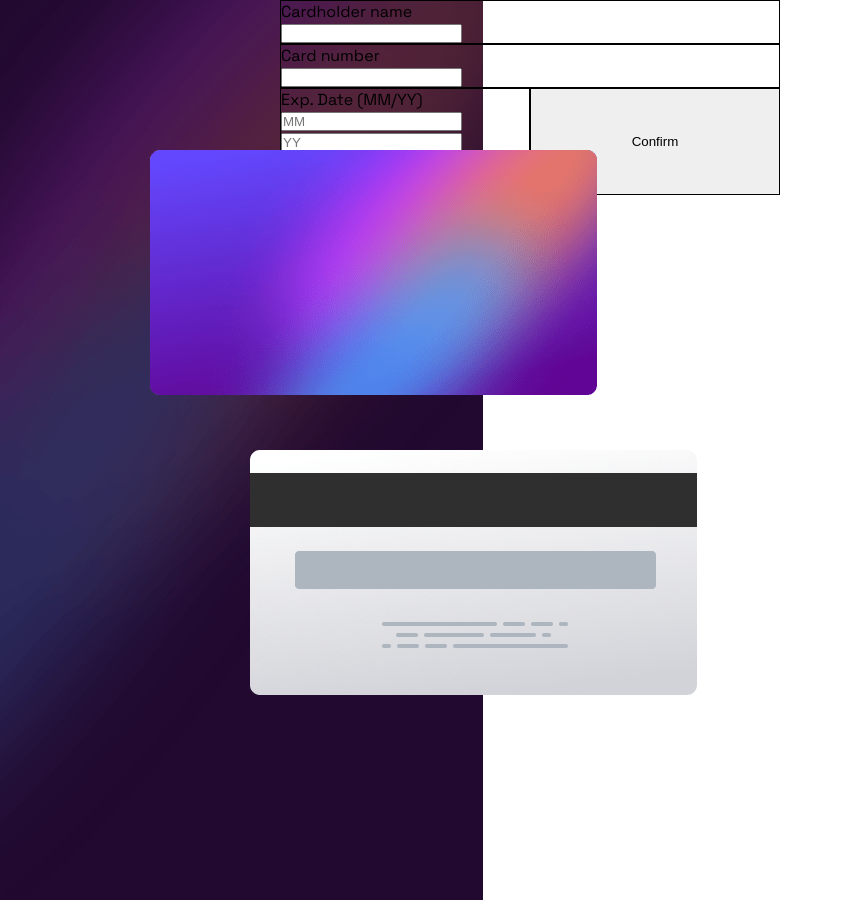
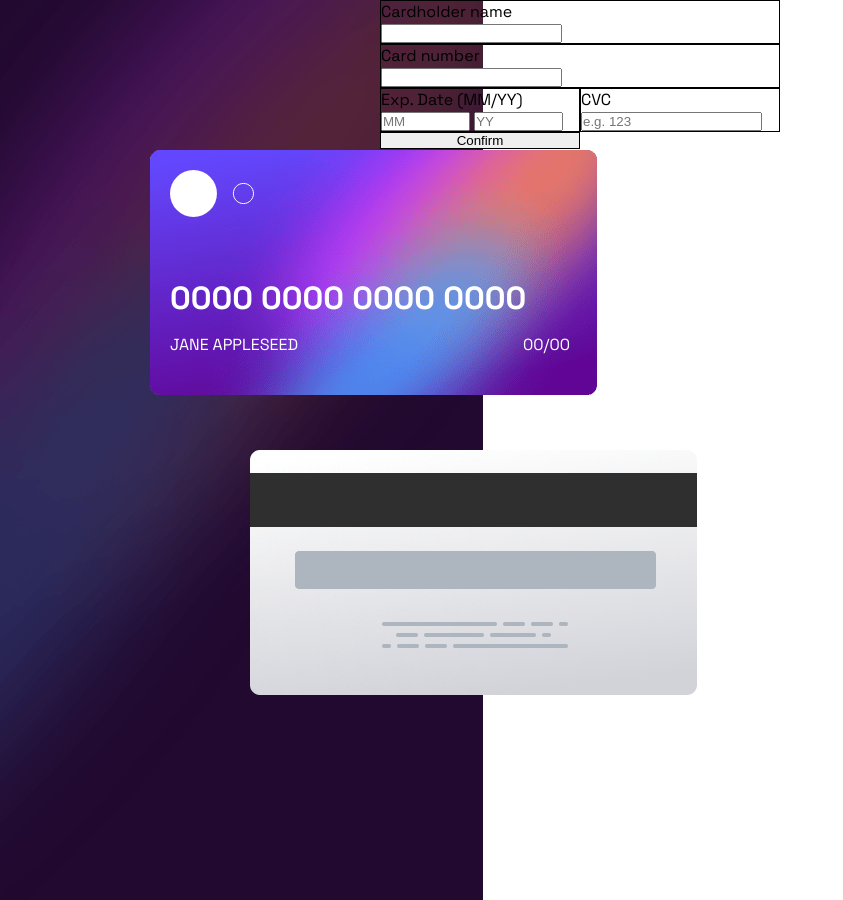
Before and after one commit to maksymtkach/interactive-card-details-form, a plain HTML site: page index.html in a window 1280 px wide. Shown: the top 900 px of the page, without its empty margins (0-843 px from the left). Drawn offline with Linux system fonts and the light colour scheme.

Commit message:
feat: add front details for card

```diff
--- a/index.html
+++ b/index.html
@@ -17,6 +17,14 @@
       <img role="presentation" src="./images/bg-main-desktop.png"/>
       <img src="./images/bg-card-front.png" alt="card-front" class="card-front-image">
       <img src="./images/bg-card-back.png" alt="card-back" class="card-back-image">
+      <div class="card-front-details">
+        <img src="./images/card-logo.svg" alt="card-logo" class="card-front-logo">
+        <h1 class="card-front-number">0000 0000 0000 0000</h1>
+        <div class="card-front-last-row">
+          <p class="card-front-name">Jane Appleseed</p>
+          <p class="card-front-date">00/00</p>
+        </div>
+      </div>
     </div>
 
     <form action="" class="card-details-form">
@@ -28,23 +36,21 @@
         <label for="card-number">Card number</label><br>
         <input type="text" id="card-number" name="card-number"><br>
       </div>
-      <div class="card-details-row">
+      <div class="exp-block">
         <span class="field-title">Exp. Date (MM/YY)</span>
         <div class="exp-inputs">
           <input type="number" id="month-number" name="month" placeholder="MM">
           <input type="number" id="year-number" name="year" placeholder="YY">
         </div>
-        <div class="cvc-inputs">
-          <label for="сvc-number">CVC</label><br>
-          <input type="number" id="сvc-number" name="сvc-number" placeholder="e.g. 123"><br>
-        </div>
+      </div>
+      <div class="cvc-inputs">
+        <label for="сvc-number">CVC</label><br>
+        <input type="number" id="сvc-number" name="сvc-number" placeholder="e.g. 123"><br>
       </div>
       <input type="submit" value="Confirm" name="submit-form-button" id="submit-form-button">
     </form>
   </main>
-  0000 0000 0000 0000
-  Jane Appleseed
-  00/00
+
 
   000
 
--- a/scss/_components.scss
+++ b/scss/_components.scss
@@ -1,3 +1,5 @@
+@use 'variables';
+
 .sidebar-section {
     width: 100px;
     height: 100%;
@@ -22,7 +24,7 @@
     display: grid;
     right: 500px;
     grid-template-columns: 1fr 1fr;
-    width: 500px;
+    width: 400px;
 }
 
 .card-details-form > * {
@@ -36,3 +38,38 @@
 .card-number-row {
     grid-column: 1 / 3;
 }
+
+.exp-inputs {
+    input {
+        width: 45%;
+    }
+}
+
+
+.card-front-details {
+    position: absolute;
+    top: 150px;
+    left: 150px;
+    z-index: 4;
+    padding: 20px;
+
+    h1, p {
+        color: variables.$color-white;
+    }
+
+    p {
+        text-transform: uppercase;
+    }
+
+    .card-front-number {
+        margin-top: 56px;
+        margin-bottom: 16px;
+    }
+
+    .card-front-last-row {
+        display: flex;
+        flex-direction: row;
+        width: 400px;
+        justify-content: space-between;
+    }
+}
```
Also changed, not shown: main.css, 1 other file.
